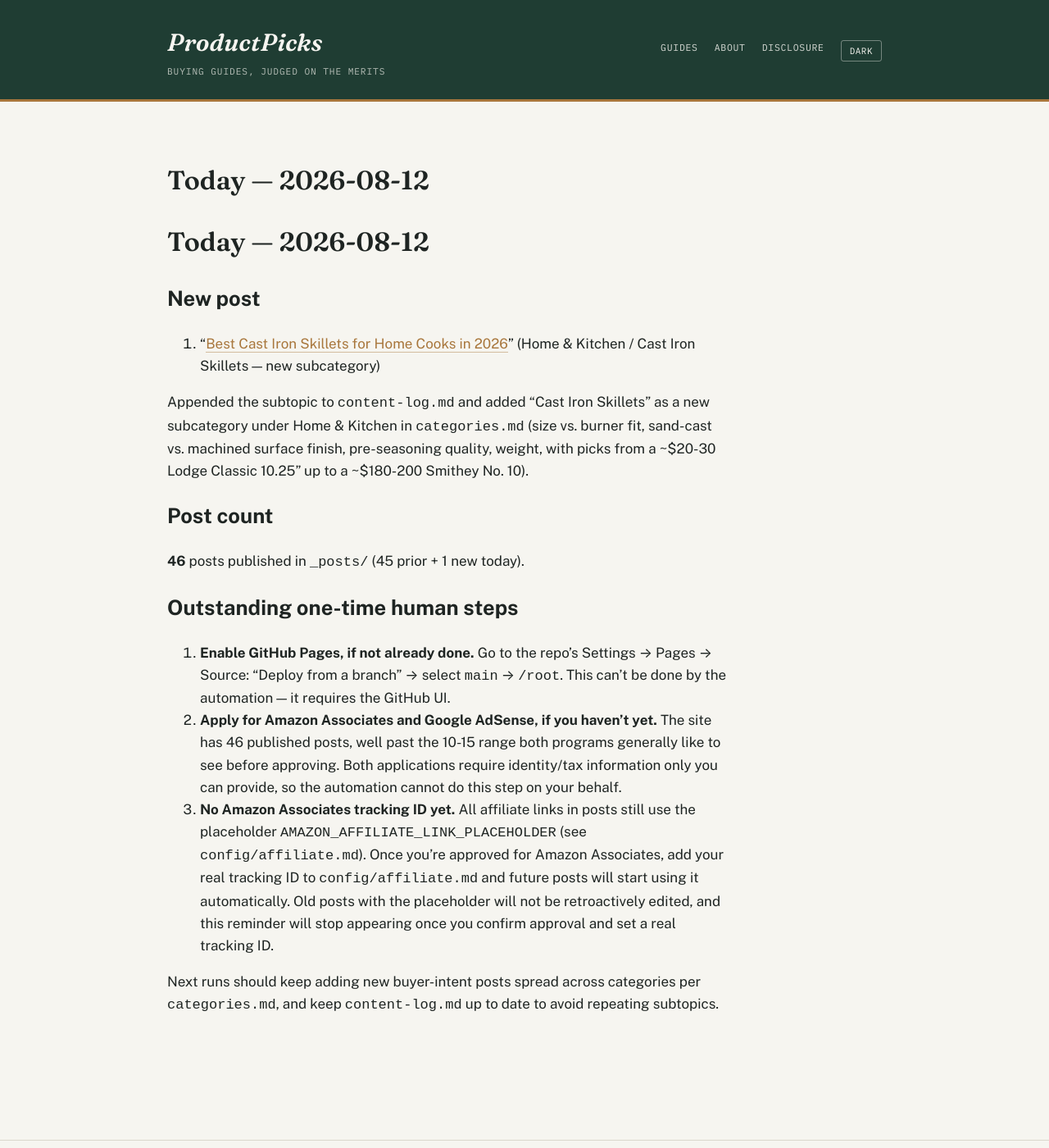
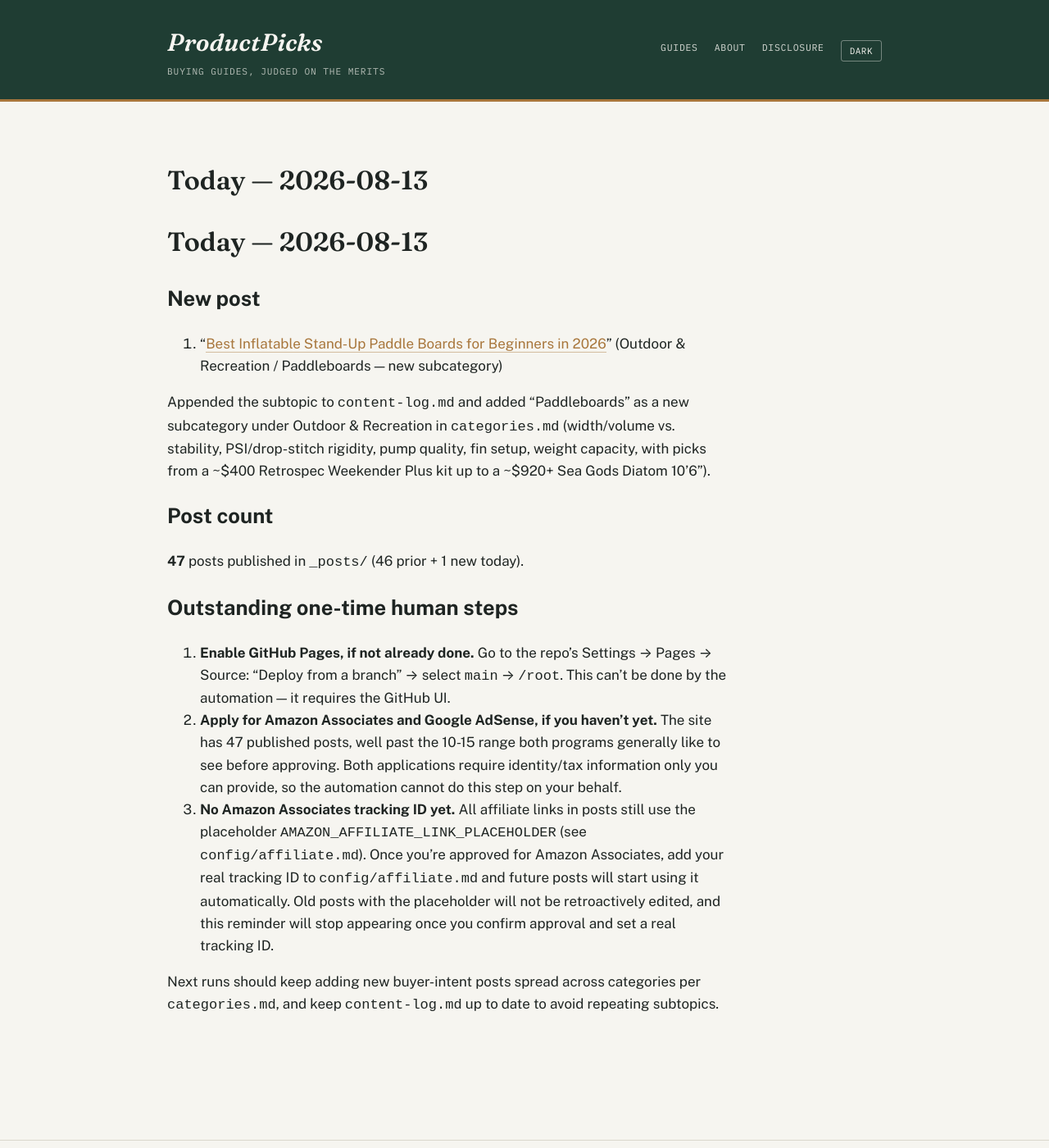
Before and after one commit to ajith198/ProductPicks, a Jekyll site: the page built from today.md, in a window 1280 px wide and 1400 px high. Shown: the whole window at 82% size. Built offline with Jekyll 4.4.1, drawn with Linux system fonts in a browser that asks for light colours; our own code applies the rules of GitHub Pages for plain Markdown files.

Commit message:
daily: 2026-08-13 new post + log update
- Add post: Best Inflatable Stand-Up Paddle Boards for Beginners in 2026
- New subcategory: Outdoor & Recreation / Paddleboards
- Update content-log.md, categories.md, today.md, TODAY.md

Co-Authored-By: Claude Sonnet 5 <noreply@anthropic.com>
Claude-Session: https://claude.ai/code/session_01TLuDgqLUYuuitLhuTyxsyw

```diff
--- a/categories.md
+++ b/categories.md
@@ -1,6 +1,6 @@
 # Categories & expansion strategy
 
-**Status: multi-category, as of 2026-07-12. Updated 2026-08-12.** ProductPicks started as a pickleball-only site (see `niche.md` for that original research). This file governs the site now that it has expanded into multiple product verticals, and is the doc future automated/daily runs should consult when choosing what to write next.
+**Status: multi-category, as of 2026-07-12. Updated 2026-08-13.** ProductPicks started as a pickleball-only site (see `niche.md` for that original research). This file governs the site now that it has expanded into multiple product verticals, and is the doc future automated/daily runs should consult when choosing what to write next.
 
 ## Front matter taxonomy
 
@@ -21,7 +21,7 @@ These two fields drive the Category / Type / Year filters in the search bar on t
 |---|---|
 | Sports | Pickleball, Soccer, Tennis, Cycling, Running, Yoga, Golf, Basketball, Badminton, Swimming, Baseball |
 | Home & Kitchen | Coffee Makers, Electric Kettles, Blenders, Air Fryers, Toaster Ovens, Rice Cookers, Stand Mixers, Robot Vacuums, Espresso Machines, Pressure Cookers, Food Processors, Knife Sets, Cast Iron Skillets |
-| Outdoor & Recreation | Camping Tents, Sleeping Bags, Headlamps, Hiking Boots, Camp Stoves, Water Filters, Trekking Poles, Coolers, Backpacking Backpacks, Camp Chairs, Camping Lanterns, Fishing, Rain Jackets, Binoculars |
+| Outdoor & Recreation | Camping Tents, Sleeping Bags, Headlamps, Hiking Boots, Camp Stoves, Water Filters, Trekking Poles, Coolers, Backpacking Backpacks, Camp Chairs, Camping Lanterns, Fishing, Rain Jackets, Binoculars, Paddleboards |
 
 New subcategories can be added freely within an existing category. New top-level categories should only be added when there's a genuine cluster of buyer-intent content planned for it (not a one-off post) — keep the category list short enough that the dropdown filter stays useful.
 
--- a/today.md
+++ b/today.md
@@ -1,19 +1,19 @@
-# Today — 2026-08-12
+# Today — 2026-08-13
 
 ## New post
 
-1. "[Best Cast Iron Skillets for Home Cooks in 2026](/home-kitchen/buying-guides/best-cast-iron-skillets-for-home-cooks/)" (Home & Kitchen / Cast Iron Skillets — new subcategory)
+1. "[Best Inflatable Stand-Up Paddle Boards for Beginners in 2026](/outdoor-recreation/buying-guides/best-inflatable-paddle-boards-for-beginners/)" (Outdoor & Recreation / Paddleboards — new subcategory)
 
-Appended the subtopic to `content-log.md` and added "Cast Iron Skillets" as a new subcategory under Home & Kitchen in `categories.md` (size vs. burner fit, sand-cast vs. machined surface finish, pre-seasoning quality, weight, with picks from a ~$20-30 Lodge Classic 10.25" up to a ~$180-200 Smithey No. 10).
+Appended the subtopic to `content-log.md` and added "Paddleboards" as a new subcategory under Outdoor & Recreation in `categories.md` (width/volume vs. stability, PSI/drop-stitch rigidity, pump quality, fin setup, weight capacity, with picks from a ~$400 Retrospec Weekender Plus kit up to a ~$920+ Sea Gods Diatom 10'6").
 
 ## Post count
 
-**46** posts published in `_posts/` (45 prior + 1 new today).
+**47** posts published in `_posts/` (46 prior + 1 new today).
 
 ## Outstanding one-time human steps
 
 1. **Enable GitHub Pages, if not already done.** Go to the repo's Settings → Pages → Source: "Deploy from a branch" → select `main` → `/root`. This can't be done by the automation — it requires the GitHub UI.
-2. **Apply for Amazon Associates and Google AdSense, if you haven't yet.** The site has 46 published posts, well past the 10-15 range both programs generally like to see before approving. Both applications require identity/tax information only you can provide, so the automation cannot do this step on your behalf.
+2. **Apply for Amazon Associates and Google AdSense, if you haven't yet.** The site has 47 published posts, well past the 10-15 range both programs generally like to see before approving. Both applications require identity/tax information only you can provide, so the automation cannot do this step on your behalf.
 3. **No Amazon Associates tracking ID yet.** All affiliate links in posts still use the placeholder `AMAZON_AFFILIATE_LINK_PLACEHOLDER` (see `config/affiliate.md`). Once you're approved for Amazon Associates, add your real tracking ID to `config/affiliate.md` and future posts will start using it automatically. Old posts with the placeholder will not be retroactively edited, and this reminder will stop appearing once you confirm approval and set a real tracking ID.
 
 Next runs should keep adding new buyer-intent posts spread across categories per `categories.md`, and keep `content-log.md` up to date to avoid repeating subtopics.
```
Also changed, not shown: TODAY.md (+1 -1 lines), _posts/2026-08-13-best-inflatable-paddle-boards-for-beginners.md (added, +58 -0 lines), content-log.md (+1 -0 lines).
